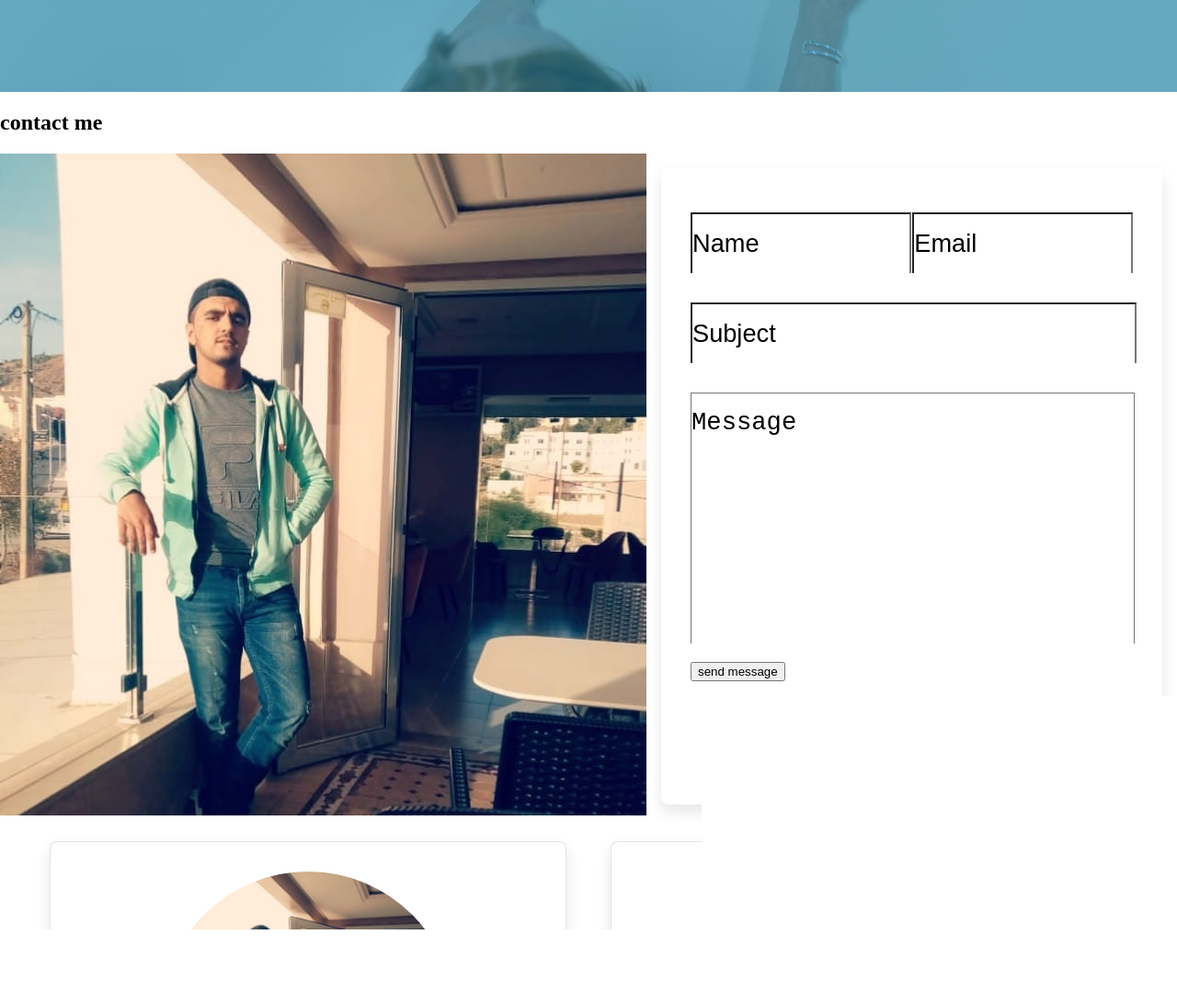
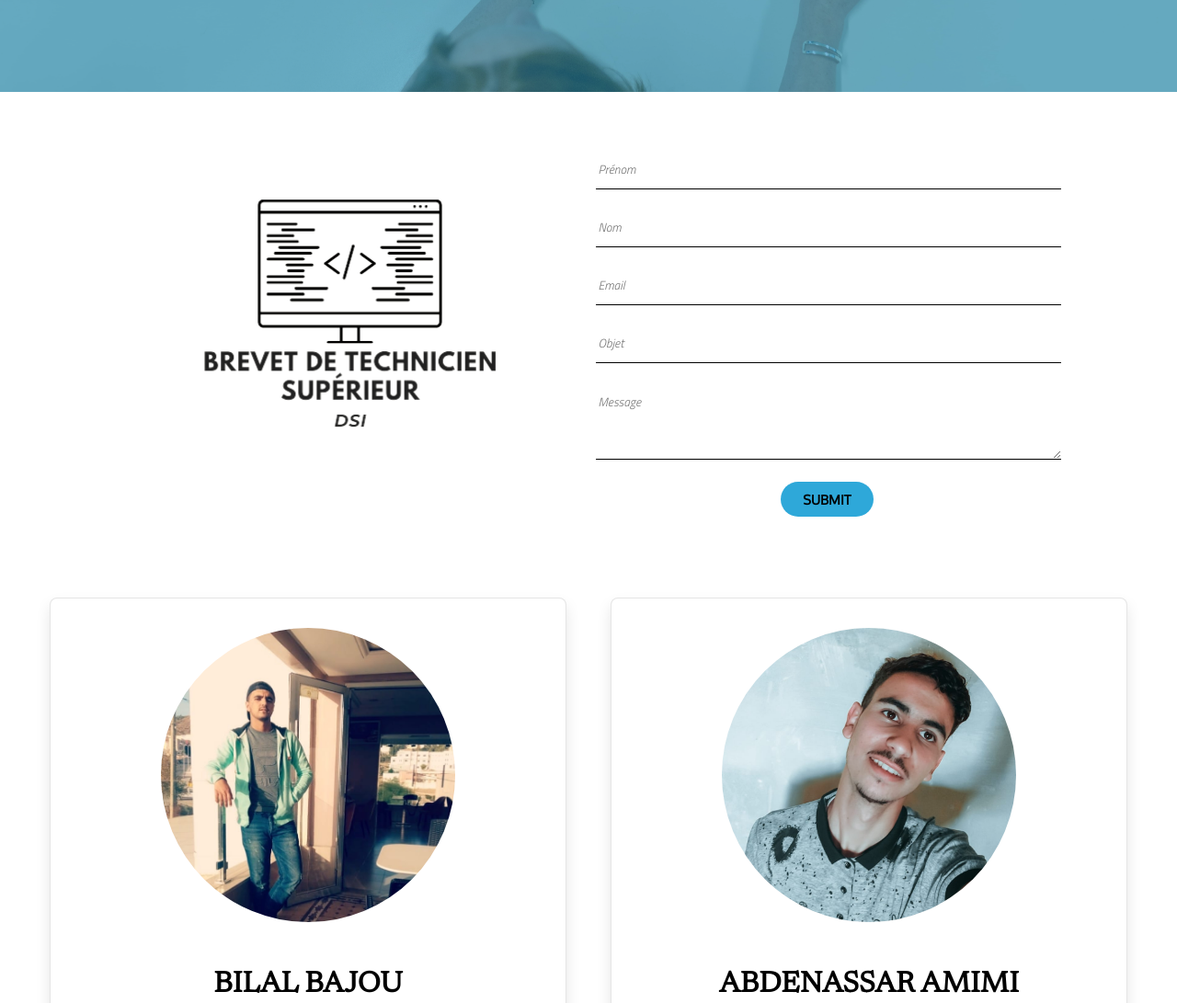
Before and after one commit to abdenassar01/dsiProject, a plain HTML site: page contact.html in a window 1280 px wide. Shown: the part 768-1859 px from the top of the page at 92% size. Drawn offline with nearby package versions, Linux system fonts and the light colour scheme.

Commit message:
add form of contact

```diff
--- a/contact.html
+++ b/contact.html
@@ -38,35 +38,35 @@
                 </p>
             </div>
         </div>
-        <section class="contact" id="contact">
-
-            <h1 class="heading"> contact <span>me</span> </h1>
-        <div class="abs">
-
+        <div class="grid-container">
             <div class="img-contact">
-            <img src="img/bilal.jpg">
+                <img src="img/mainlogo png.png">
             </div>
-
-
-            <div class="row">
-
-                <form action="">
-                    <div class="inputBox">
-                        <input type="text" placeholder="name">
-                        <input type="email" placeholder="email">
-                    </div>
-                    <input type="text" placeholder="subject">
-                    <textarea name="" id="" cols="30" rows="10" placeholder="message"></textarea>
-                    <button class="btn"> send message </button>
+            <div class="forms-contact">
+                <form action="reponse.html">
+                 <div class="input-group">
+                     <div class="input-contact">
+                  <input type="text" id="input-label" placeholder="Prénom">
+                </div>
+                <div class="input-group">
+                  <input type="text" id="input-label"placeholder="Nom">
+                </div>
+                <div class="input-group">
+                  <input type="email" id="input-label" placeholder="Email">
+                </div>
+                <div class="input-group">
+                  <input type="text" id="input-label" placeholder="Objet">
+                </div>
+                <div class="input-group">
+                  <textarea id="input-label" placeholder="Message"></textarea>
+                </div>
+                </div>
                 </form>
-
-
-
+                <div class="submit">
+              <input type="submit" id="submit-form">
+                </div>
             </div>
-        </div>
-
-        </section>
-
+          </div>
 
         <section class="doctor" >
 
--- a/style/contact.css
+++ b/style/contact.css
@@ -1,6 +1,8 @@
 @import url("https://fonts.googleapis.com/css2?family=Varela+Round&display=swap");
 @import url('https://fonts.googleapis.com/css2?family=Roboto+Slab:wght@300&display=swap');
 @import url('https://fonts.googleapis.com/css2?family=Newsreader&display=swap');
+@import url('https://fonts.googleapis.com/css2?family=Titillium+Web:ital,wght@1,300&display=swap');
+@import url('https://fonts.googleapis.com/css2?family=Oxygen&display=swap');
 .section2 .big-picture {
   height: 100vh;
   background-color: #1383af;
@@ -30,106 +32,61 @@
   font-family: "Krona One", sans-serif;
   font-size: 1rem;
 }
-.abs{
-  display: flex;
-}
-.contact .row{
-  display: flex;
-  justify-content: center;
-  flex-wrap: wrap;
+.grid-container { height: 100%; margin-top: 20px; }
+
+.grid-container {
+  display: grid;
+  grid-template-columns: 1fr 1fr 1fr 1fr 1fr 1fr 1fr 1fr 1fr 1fr;
+  grid-template-rows: 1fr;
+  gap: 0px 17px;
+  grid-template-areas:
+    ". img-contact img-contact img-contact img-contact forms-contact forms-contact forms-contact forms-contact .";
 }
 
-.contact .row form{
-  flex:1 1 40rem;
-  background: var(--primary-bg-color);
-  padding: 2rem;
-  margin:1rem;
-  box-shadow: 0 .5rem 1rem rgba(0,0,0,.1);
-  border-radius: .5rem;
+.img-contact { grid-area: img-contact; }
+
+.forms-contact { grid-area: forms-contact;
+align-self: center;margin-bottom: 20px;}
+
+.img-contact img{
+  width: 100%;
+  height: 100%;
+}
+.input-group{
+  display: block;
+}
+#input-label{
+  border: none;
+ width: 100%;
+ border-bottom: 1px black solid;
+  margin-bottom: 20px;
+  line-height: 40px;
+  font-family: 'Titillium Web', sans-serif;
+}
+.submit{
+
+  display: flex;
+  align-items: center;
+  justify-content: center
+}
+#submit-form{
+    width: 20%;
+    border-radius: 2rem;
+    padding: 10px;
+    border-style:none ;
+    background-color: #2ea8d9;
+    transition: all 0.3s ease;
+    font-family: 'Oxygen', sans-serif;
+    font-size: 90%;
+    text-transform: uppercase;
+    font-weight: bold;
+}
+#submit-form:hover{
+  background-color: chocolate;
+
 }
 
 
-
-
-
-
-
-.contact .row form .inputBox{
-  display: flex;
-  justify-content: space-between;
-  flex-wrap: wrap;
-}
-
-.contact .row form input, .contact .row form textarea{
-  padding:1rem 0;
-  margin:1rem 0;
-  font-size: 1.7rem;
-  border-bottom: .1rem solid var(--secondary-text-color);
-  text-transform: none;
-  background:none;
-  color:var(--main-color);
-  width: 100%;
-}
-
-.contact .row form input::placeholder, .contact .row form textarea::placeholder{
-  text-transform: capitalize;
-  color:var(--secondary-text-color);
-}
-
-.contact .row form input:focus, .contact .row form textarea:focus{
-  border-color: var(--main-color);
-}
-
-.contact .row form .inputBox input{
-  width:49%;
-}
-
-.contact .row form textarea{
-  height: 15rem;
-  resize: none;
-}
-
-.contact .row form .btn{
-  cursor: pointer;
-}
-
-.contact .box-container{
-  display: flex;
-  justify-content: space-between;
-  flex-wrap: wrap;
-  align-items: center;
-}
-
-.contact .box-container .box{
-  flex:1 1 30rem;
-  margin:1rem;
-  padding:3rem 1rem;
-  background:var(--primary-bg-color);
-  box-shadow: 0 .5rem 1rem rgba(0,0,0,.1);
-  border-radius: .5rem;
-  text-align: center;
-}
-
-.contact .box-container .box i{
-  height: 6rem;
-  width:6rem;
-  line-height: 6rem;
-  border-radius: 50%;
-  font-size: 3rem;
-  background:var(--secondary-bg-color);
-  color:var(--main-color);
-}
-
-.contact .box-container .box h3{
-  color:var(--primary-text-color);
-  padding:1rem 0;
-  font-size: 2rem;
-}
-
-.contact .box-container .box p{
-  font-size: 1.5rem;
-  color:var(--secondary-text-color);
-}
 
 
 .doctor .box-container{
```
